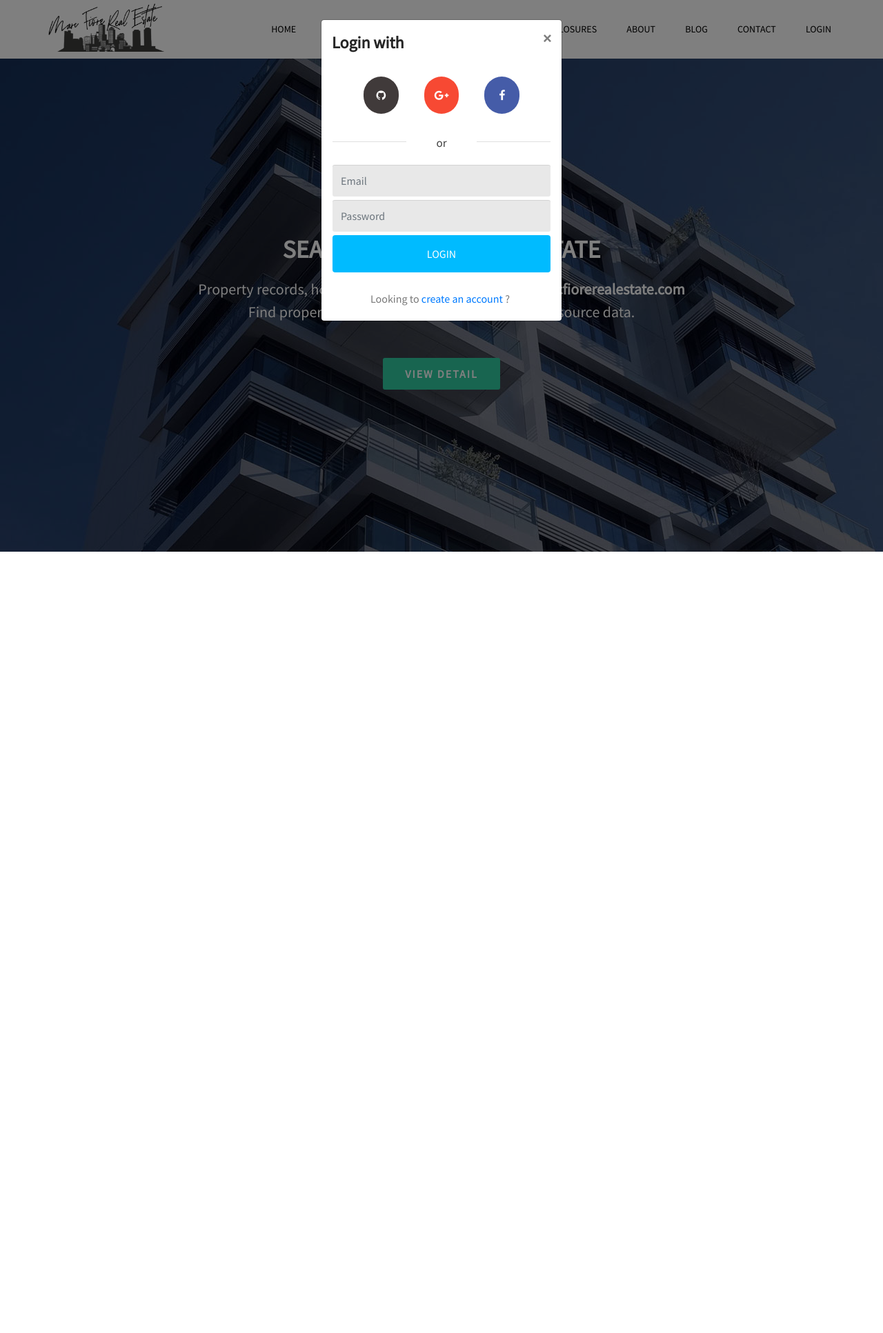
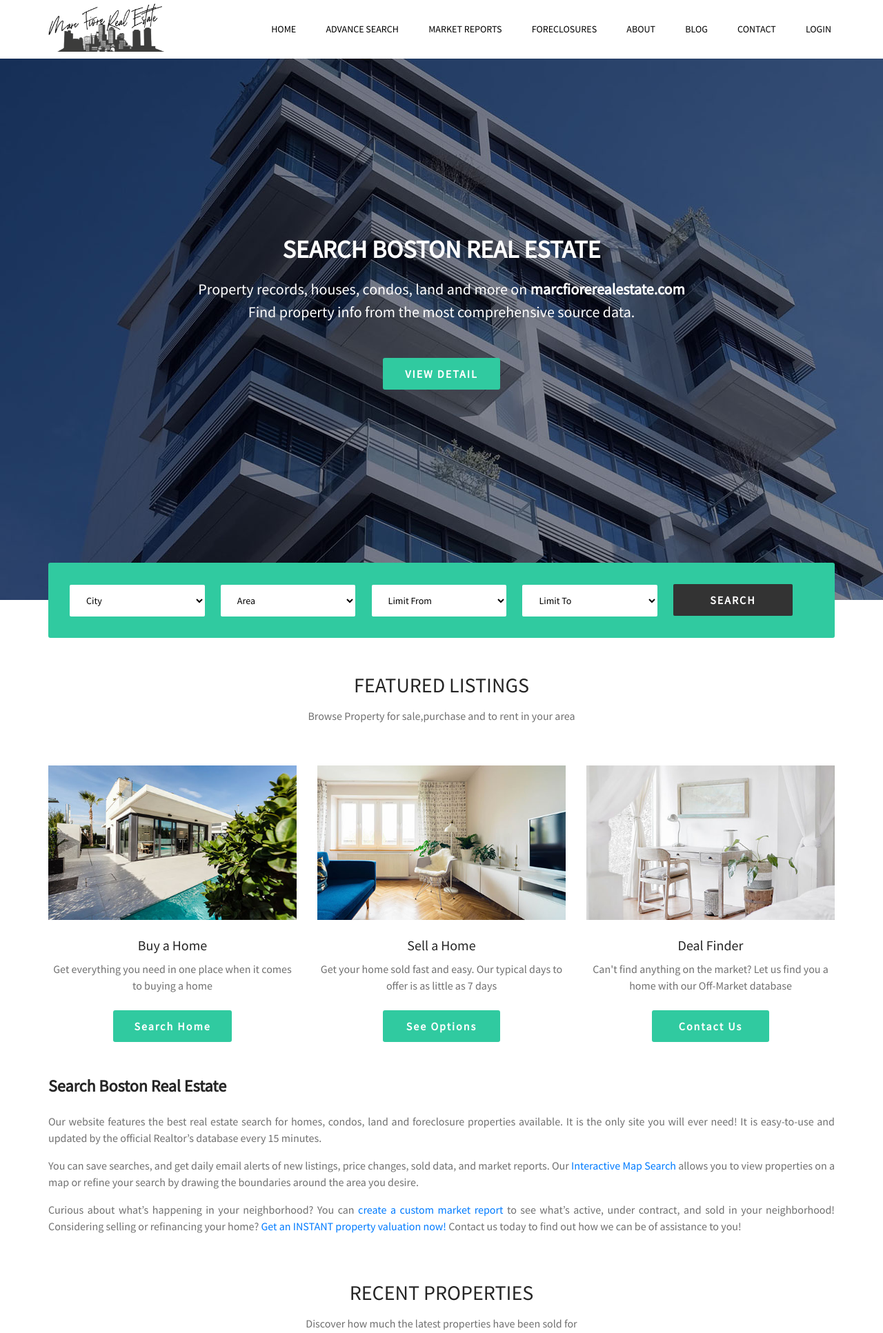
Before and after one commit to jitendraameo/marc-realstate, a Django app: page / in a window 1280 px wide. Shown: the top 1933 px of the page at 69% size. Before the commit the page ends 800 px from the top, so only its background shows below. Run offline with Django 3.2, Linux system fonts and the light colour scheme; some libraries are stand-ins or nearby versions.

Commit message:
home page design implementation

```diff
--- a/static/css/style.css
+++ b/static/css/style.css
@@ -108,8 +108,16 @@ ol {
 }
 
 .spad {
-	padding-top: 100px;
-	padding-bottom: 100px;
+	padding-top: 50px;
+	padding-bottom: 50px;
+}
+
+.blog-meta2
+{
+display: flex;
+flex-wrap: wrap;
+align-content: center;
+
 }
 
 .text-white h1,
@@ -284,7 +292,8 @@ ol {
 }
 
 .main-menu {
-	float: right;    padding: 20px 0;
+	float: right;
+	padding: 20px 0;
 	list-style: none;
 }
 
@@ -2111,3 +2120,26 @@ ol {
 
 }
 }
+
+/*custom css   */
+
+.feature-title2
+{
+	padding-top: 0px;
+}
+
+.spad-text
+{
+padding-top: 0px;
+padding-bottom: 0px;
+
+}
+
+.spad-text p{
+	font-size: 16px;
+	text-align: justify;
+}
+
+p{
+	font-size: 16px;
+}
--- a/templates/buyer/base.html
+++ b/templates/buyer/base.html
@@ -4,9 +4,7 @@
 <head>
 	<title>Home Page</title>
 	<meta charset="UTF-8">
-	<meta name="description" content="">
-	<meta name="keywords" content="LERAMIZ, unica, creative, html">
-	<meta name="viewport" content="width=device-width, initial-scale=1.0">
+
 	<!-- Favicon -->
 	<link href="{% static 'img/favicon.ico' %}" rel="shortcut icon"/>
 
@@ -84,17 +82,22 @@
 		  <div class="modal-body">
 			  <div class="box">
 				   <div class="content">
-					  <div class="social">
+					     <div class="social">
 						  <a class="circle github" href="#">
 							  <i class="fa fa-github fa-fw"></i>
 						  </a>
+
 						  <a id="google_login" class="circle google" href="#">
 							  <i class="fa fa-google-plus fa-fw"></i>
 						  </a>
+
+
 						  <a id="facebook_login" class="circle facebook" href="#">
 							  <i class="fa fa-facebook fa-fw"></i>
+
 						  </a>
-					  </div>
+
+					 </div>
 					  <div class="division">
 						  <div class="line l"></div>
 							<span>or</span>
@@ -169,25 +172,32 @@
 						<p><i class="fa fa-phone"></i>(+88) 3392031109</p>
 						<p><i class="fa fa-envelope"></i>info.marcfiorerealestate@gmail.com</p>
 						<p><i class="fa fa-clock-o"></i>Mon - Sat, 08 AM - 06 PM</p>
+						<div class="social" style="padding-top: 0px !important;">
+                            <ul class="d-md-inline-flex">
+                                <li><a href="https://www.instagram.com/marcfiorebos/?hl=en"><i class="fa fa-instagram"></i></a></li>
+                                <li><a href="https://www.facebook.com/marcfiorerealestate"><i class="fa fa-facebook"></i></a></li>
+                                <li><a href="https://www.youtube.com/channel/UCPdH07UcHWYAQBTlhBo9k-A"><i class="fa fa-youtube"></i></a></li>
+                                <li><a href="https://www.linkedin.com/in/marc-fiore-a4361723/"><i class="fa fa-linkedin"></i></a></li>
+                            </ul>
+                        </div>
 					</div>
 				</div>
 				<div class="col-lg-4 col-md-6 footer-widget">
 					<div class="double-menu-widget">
 						<h5 class="fw-title">POPULAR PLACES</h5>
 						<ul>
-							<li><a href="">Florida</a></li>
-							<li><a href="">New York</a></li>
-							<li><a href="">Washington</a></li>
-							<li><a href="">Los Angeles</a></li>
-							<li><a href="">Chicago</a></li>
+							<li>
+                                <a href="">Boston</a>
+                            </li>
+                            <li><a href="">Medford</a></li>
+
+                        </ul>
+                        <ul>
+                            <li><a href="">Suffolk</a></li>
+                            <li><a href="">Essex</a></li>
+
 						</ul>
-						<ul>
-							<li><a href="">St Louis</a></li>
-							<li><a href="">Jacksonville</a></li>
-							<li><a href="">San Jose</a></li>
-							<li><a href="">San Diego</a></li>
-							<li><a href="">Houston</a></li>
-						</ul>
+
 					</div>
 				</div>
 				<div class="col-lg-4 col-md-6  footer-widget">
@@ -205,12 +215,17 @@
 			<div class="footer-bottom">
 				<div class="footer-nav">
 					<ul>
-						<li><a href="">Home</a></li>
-						<li><a href="">Featured Listing</a></li>
-						<li><a href="">About us</a></li>
-						<li><a href="">Pages</a></li>
-						<li><a href="">Blog</a></li>
-						<li><a href="">Contact</a></li>
+						<li><a href="index.html">Home</a></li>
+                            <li><a href="categories.html">Advance Search</a></li>
+                            <li><a href="categories.html">Market Reports</a></li>
+                            <li><a href="categories.html">Foreclosures</a></li>
+							<li><a href="about.html">ABOUT</a></li>
+							<li><a href="single-list.html">Blog</a></li>
+							<li><a href="contact.html">Contact</a></li>
+							<li><a data-toggle="modal" href="javascript:void(0)" onclick="openLoginModal();">
+								Login
+
+							</a></li>
 					</ul>
 				</div>
 				<div class="copyright">
@@ -223,10 +238,6 @@ Copyright &copy;<script>document.write(new Date().getFullYear());</script> All r
     </footer>
     {% endblock %}
 	<!-- Footer section end -->
-
-
-
-
 
 
 
@@ -245,7 +256,7 @@ Copyright &copy;<script>document.write(new Date().getFullYear());</script> All r
 	<script type="text/javascript">
 
 		$(document).ready(function(){
-				openLoginModal();
+				// openLoginModal();
 			});
 
 
--- a/templates/buyer/index.html
+++ b/templates/buyer/index.html
@@ -41,118 +41,87 @@
 </div>
 <!-- Filter form section end -->
 
-
-
-<!-- Properties section -->
-<section class="properties-section spad">
+<!-- Blog section -->
+<section class="blog-section spad">
 	<div class="container">
 		<div class="section-title text-center">
-			<h3>RECENT PROPERTIES</h3>
-			<p>Discover how much the latest properties have been sold for</p>
+			<h3>FEATURED LISTINGS</h3>
+			<p>Browse Property for sale,purchase and to rent in your area</p>
 		</div>
 		<div class="row">
-			<div class="col-md-6">
-				<div class="propertie-item set-bg" data-setbg="{% static 'img/propertie/1.jpg' %}">
-					<div class="sale-notic">FOR SALE</div>
-					<div class="propertie-info text-white">
-						<div class="info-warp">
-							<h5>176 Kingsberry, Dr Anderson</h5>
-							<p><i class="fa fa-map-marker"></i> Rochester, NY 14626</p>
-						</div>
-						<div class="price">$1,777,000</div>
-					</div>
+			<div class="col-lg-4 col-md-6 blog-item">
+				<img src="{% static 'img/blog/1.jpg' %} " alt="">
+
+					<div class="text-center feature-title feature-title2">
+						<h5><a href="single-blog.html">Buy a Home</a></h5>
+						<p>Get everything you need in one place when it comes to buying a home</p>
+						<br>
+						<a href="#" class="site-btn">Search Home</a>
+
+				    </div>
+
+				<!-- <p>Integer luctus diam ac scerisque consectetur. Vimus dotnetact euismod lacus sit amet. Aenean interdus mid vitae maximus...</p>  -->
+			</div>
+			<div class="col-lg-4 col-md-6 blog-item">
+				<img src="{% static 'img/blog/2.jpg' %}" alt="">
+				<div class="text-center feature-title feature-title2">
+					<h5><a href="single-blog.html">Sell a Home</a></h5>
+					<p>Get your home sold fast and easy. Our typical days to offer is as little as 7 days</p>
+					<br>
+					<a href="#" class="site-btn">See Options</a>
+
 				</div>
+
 			</div>
-			<div class="col-md-6">
-				<div class="propertie-item set-bg" data-setbg="{% static 'img/propertie/2.jpg' %}">
-					<div class="rent-notic">FOR Rent</div>
-					<div class="propertie-info text-white">
-						<div class="info-warp">
-							<h5>45 Lianne Dr, Greece Street</h5>
-							<p><i class="fa fa-map-marker"></i> Tasley, VA 23441</p>
-						</div>
-						<div class="price">$1255/month</div>
-					</div>
-				</div>
-			</div>
-			<div class="col-md-6">
-				<div class="propertie-item set-bg" data-setbg="{% static 'img/propertie/3.jpg' %}">
-					<div class="sale-notic">FOR SALE</div>
-					<div class="propertie-info text-white">
-						<div class="info-warp">
-							<h5>6101 Aqua Ave Apt 603</h5>
-							<p><i class="fa fa-map-marker"></i> Miami Beach, FL 33141</p>
-						</div>
-						<div class="price">$150,000</div>
-					</div>
-				</div>
-			</div>
-			<div class="col-md-6">
-				<div class="propertie-item set-bg" data-setbg="{% static 'img/propertie/4.jpg' %}">
-					<div class="rent-notic">FOR Rent</div>
-					<div class="propertie-info text-white">
-						<div class="info-warp">
-							<h5>339 N Oakhurst Dr Apt 303</h5>
-							<p><i class="fa fa-map-marker"></i> Beverly Hills, CA 90210</p>
-						</div>
-						<div class="price">$3000/month</div>
-					</div>
+			<div class="col-lg-4 col-md-6 blog-item">
+				<img src="{% static 'img/blog/3.jpg' %}" alt="">
+				<div class="text-center feature-title feature-title2">
+					<h5><a href="single-blog.html">Deal Finder</a></h5>
+					<p>Can't find anything on the market? Let us find you a home with our Off-Market database</p>
+					<br>
+					<a href="#" class="site-btn">Contact Us</a>
+
 				</div>
 			</div>
 		</div>
 	</div>
 </section>
-<!-- Properties section end -->
+<!-- Blog section end -->
 
+<section class="properties-section spad-text">
+	<div class="container">
 
-<!-- Services section -->
-<section class="services-section spad set-bg" data-setbg="{% static 'img/service-bg.jpg' %}">
-	<div class="container">
-		<div class="row">
-			<div class="col-lg-6">
-				<img src="{% static 'img/services2.jpg' %}" alt="">
-			</div>
-			<div class="col-lg-5 offset-lg-1 pl-lg-0">
-				<div class="section-title text-white">
-					<h3>OUR SERVICES</h3>
-					<p>We provide the perfect service for </p>
-				</div>
-				<div class="services">
-					<div class="service-item">
-						<i class="fa fa-comments"></i>
-						<div class="service-text">
-							<h5>Consultant Service</h5>
-							<p>In Aenean purus, pretium sito amet sapien denim consectet sed urna placerat sodales magna leo.</p>
-						</div>
-					</div>
-					<div class="service-item">
-						<i class="fa fa-home"></i>
-						<div class="service-text">
-							<h5>Properties Management</h5>
-							<p>In Aenean purus, pretium sito amet sapien denim consectet sed urna placerat sodales magna leo.</p>
-						</div>
-					</div>
-					<div class="service-item">
-						<i class="fa fa-briefcase"></i>
-						<div class="service-text">
-							<h5>Renting and Selling</h5>
-							<p>In Aenean purus, pretium sito amet sapien denim consectet sed urna placerat sodales magna leo.</p>
-						</div>
-					</div>
-				</div>
-			</div>
-		</div>
-	</div>
+		<h4>
+			Search Boston Real Estate
+		</h4>
+		<br>
+
+		<p>
+			Our website features the best real estate search for homes, condos, land and foreclosure properties available. It is the only site you will ever need! It is easy-to-use and updated by the official Realtor’s database every 15 minutes.
+		</p>
+		<p>
+			You can save searches, and get daily email alerts of new listings, price changes, sold data, and market reports. Our <a href="" >Interactive Map Search </a> allows you to view properties on a map or refine your search by drawing the boundaries around the area you desire.
+		</p>
+		<p>
+			Curious about what’s happening in your neighborhood? You can <a href="">create a custom market report </a> to see what’s active, under contract, and sold in your neighborhood!
+
+Considering selling or refinancing your home? <a href="">Get an INSTANT property valuation now!</a>
+
+Contact us today to find out how we can be of assistance to you!
+		</p>
+		<p>
+
+		</p>
+</div>
 </section>
-<!-- Services section end -->
 
 
 <!-- feature section -->
 <section class="feature-section spad">
 	<div class="container">
 		<div class="section-title text-center">
-			<h3>Featured Listings</h3>
-			<p>Browse houses and flats for sale and to rent in your area</p>
+			<h3>RECENT PROPERTIES</h3>
+			<p>Discover how much the latest properties have been sold for</p>
 		</div>
 		<div class="row">
 			<div class="col-lg-4 col-md-6">
@@ -221,7 +190,7 @@
 								</div>
 							</div>
 						</div>
-						<a href="#" clas' %}s="room-price">$4,500,000</a>
+						<a href="#" class="room-price">$4,500,000</a>
 					</div>
 				</div>
 			</div>
@@ -372,6 +341,54 @@
 
 
 
+
+
+
+<!-- Services section -->
+<section class="services-section spad set-bg" data-setbg="{% static 'img/service-bg.jpg' %}">
+	<div class="container">
+		<div class="row">
+			<div class="col-lg-6">
+				<img src="{% static 'img/services2.jpg' %}" alt="">
+			</div>
+			<div class="col-lg-5 offset-lg-1 pl-lg-0">
+				<div class="section-title text-white">
+					<h3>OUR SERVICES</h3>
+					<p>We provide the perfect service for </p>
+				</div>
+				<div class="services">
+					<div class="service-item">
+						<i class="fa fa-comments"></i>
+						<div class="service-text">
+							<h5>Consultant Service</h5>
+							<p>We provide consulting services for buy and sell property by experts.</p>
+						</div>
+					</div>
+					<div class="service-item">
+						<i class="fa fa-home"></i>
+						<div class="service-text">
+							<h5>Properties Management</h5>
+							<p>We provide property management services</p>
+						</div>
+					</div>
+					<div class="service-item">
+						<i class="fa fa-briefcase"></i>
+						<div class="service-text">
+							<h5>Renting and Selling</h5>
+							<p>We provide renting and selling  services.</p>
+						</div>
+					</div>
+				</div>
+			</div>
+		</div>
+	</div>
+</section>
+<!-- Services section end -->
+
+
+
+
+
 <!-- feature category section -->
 <section class="feature-category-section spad">
 	<div class="container">
@@ -413,25 +430,25 @@
 			<div class="grid-sizer"></div>
 			<a href="#" class="gallery-item grid-long set-bg" data-setbg="{% static 'img/gallery/1.jpg' %}">
 				<div class="gi-info">
-					<h3>New York</h3>
+					<h3>Boston</h3>
 					<p>118 Properties</p>
 				</div>
 			</a>
 			<a href="#" class="gallery-item grid-wide set-bg" data-setbg="{% static 'img/gallery/2.jpg' %}">
 				<div class="gi-info">
-					<h3>Florida</h3>
+					<h3>Suffolk</h3>
 					<p>112 Properties</p>
 				</div>
 			</a>
 			<a href="#" class="gallery-item set-bg" data-setbg="{% static 'img/gallery/3.jpg' %}">
 				<div class="gi-info">
-					<h3>San Jose</h3>
+					<h3>Medford</h3>
 					<p>72 Properties</p>
 				</div>
 			</a>
 			<a href="#" class="gallery-item set-bg" data-setbg="{% static 'img/gallery/4.jpg' %}">
 				<div class="gi-info">
-					<h3>St Louis</h3>
+					<h3>Essex</h3>
 					<p>50 Properties</p>
 				</div>
 			</a>
@@ -444,7 +461,7 @@
 
 
 <!-- Review section -->
-<section class="review-section set-bg" data-setbg="{% static 'img/review-bg.jpg' %}">
+<!-- <section class="review-section set-bg" data-setbg="{% static 'img/review-bg.jpg' %}">
 	<div class="container">
 		<div class="review-slider owl-carousel">
 			<div class="review-item text-white">
@@ -481,19 +498,19 @@
 					<i class="fa fa-star"></i>
 					<i class="fa fa-star"></i>
 				</div>
-				<p>“Leramiz was quick to understand my needs and steer me in the right direction. Their professionalism and warmth made the process of finding a suitable home a lot less stressful than it could have been. Thanks, agent Tony Holland.”</p>
+				<p>“marc was quick to understand my needs and steer me in the right direction. Their professionalism and warmth made the process of finding a suitable home a lot less stressful than it could have been. Thanks, agent Tony Holland.”</p>
 				<h5>Stacy Mc Neeley</h5>
 				<span>CEP’s Director</span>
 				<div class="clint-pic set-bg" data-setbg="{% static 'img/review/1.jpg' %}"></div>
 			</div>
 		</div>
 	</div>
-</section>
+</section> -->
 <!-- Review section end-->
 
 
 <!-- Blog section -->
-<section class="blog-section spad">
+<!-- <section class="blog-section spad">
 	<div class="container">
 		<div class="section-title text-center">
 			<h3>LATEST NEWS</h3>
@@ -529,11 +546,11 @@
 			</div>
 		</div>
 	</div>
-</section>
+</section> -->
 <!-- Blog section end -->
 
 <!-- Clients section -->
-<div class="clients-section">
+<!-- <div class="clients-section">
 	<div class="container">
 		<div class="clients-slider owl-carousel">
 			<a href="#">
@@ -553,7 +570,7 @@
 			</a>
 		</div>
 	</div>
-</div>
+</div> -->
 <!-- Clients section end -->
 
 
```
Also changed, not shown: static/img/My_Logo.png (added), static/img/home_search.png (added), static/img/user.png (added).
